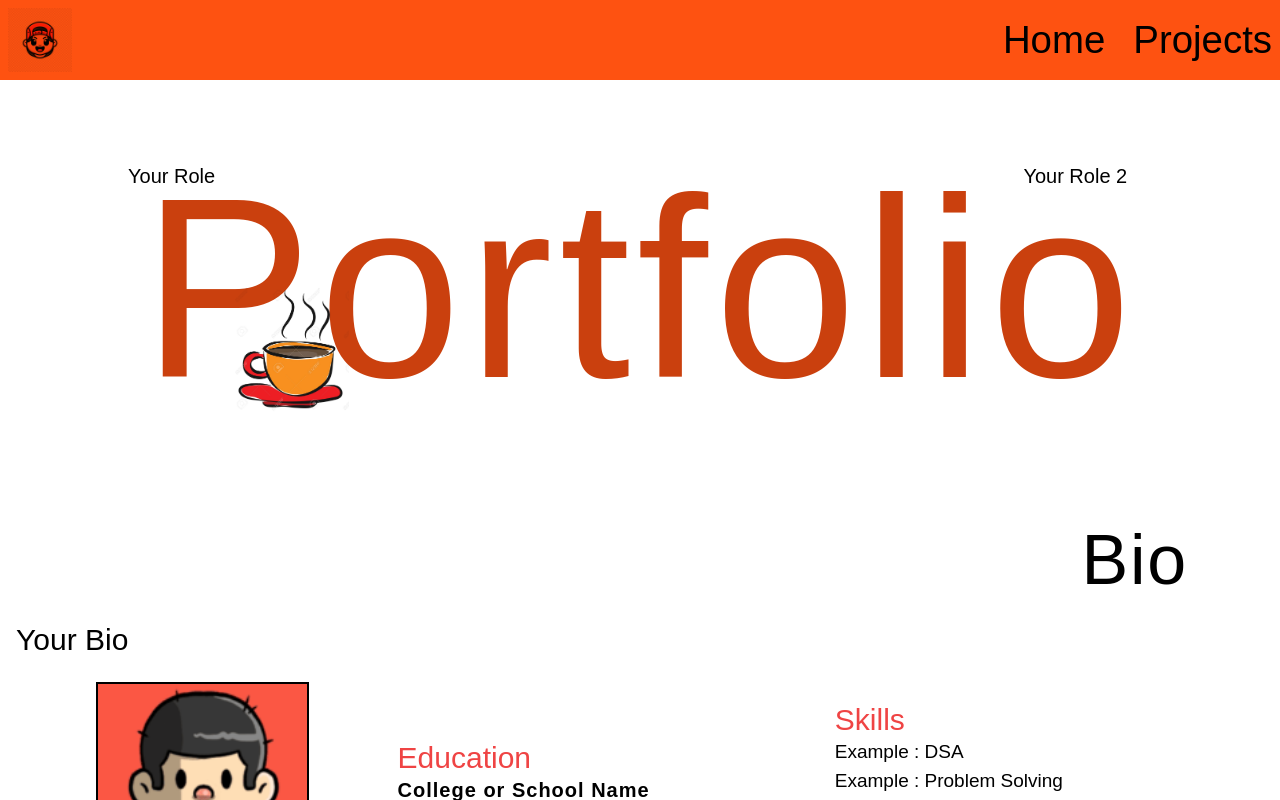
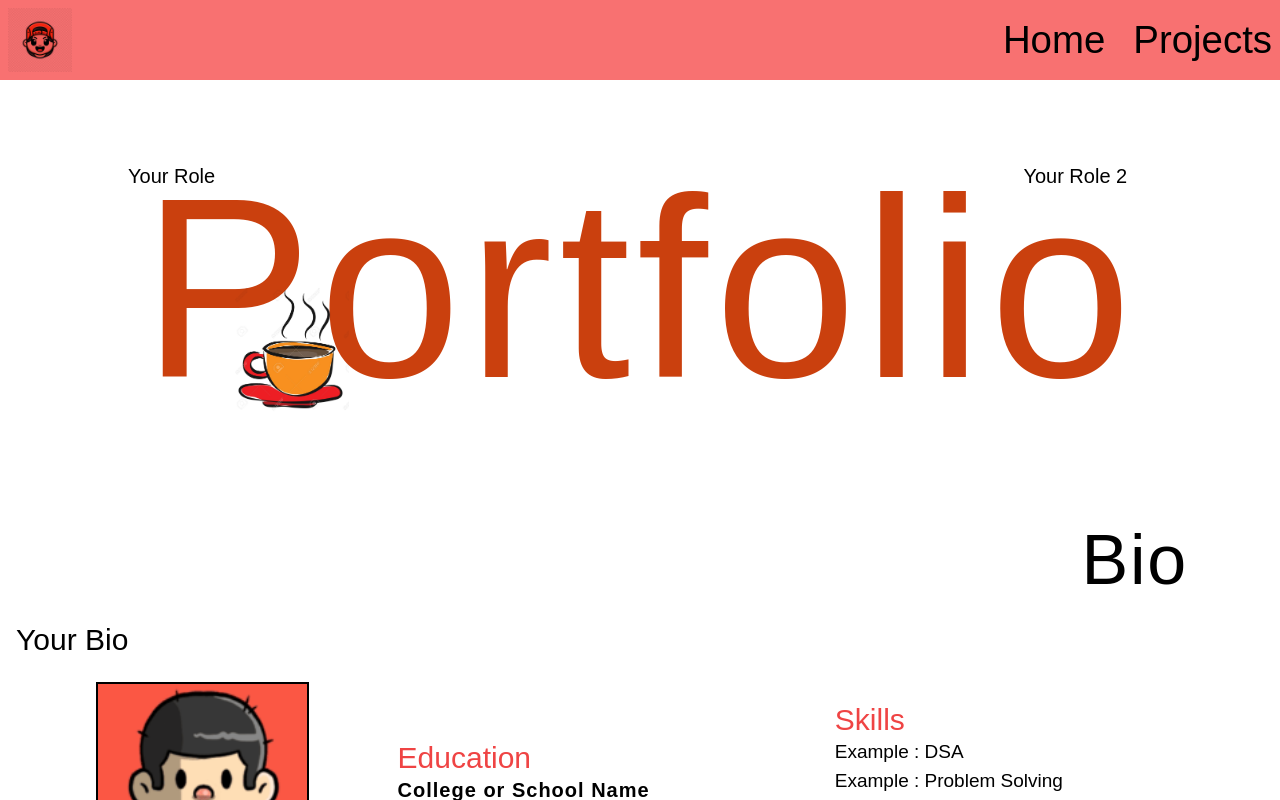
Before and after one commit to AbdullahMukadam/Portfolio-Website-Builder, a React (Vite) app: page /preview in a window 1280 px wide. Shown: the top 800 px of the page. Built offline with nearby package versions, Linux system fonts and the light colour scheme; a web font is replaced by a local one.

Commit message:
Fixed Navbar Colour

```diff
--- a/src/Components/Navbar.jsx
+++ b/src/Components/Navbar.jsx
@@ -9,7 +9,7 @@ function Navbar() {
     }
     return (
 
-        <div className='w-full bg-[#fe5211] relative '>
+        <div className='w-full bg-red-400 relative '>
             <div className={`absolute z-40 w-full bg-red-500 rounded-lg ${open ? "h-screen " : "h-0"} transition-all transition-800 flex items-center justify-center md:hidden`}>
                <div className={`w-[50%] h-[50%] flex items-center flex-col  ${open ? "block transition-all transition-300 delay-500" : "hidden"}`}>
                   <a href="#home" className={`text-[19vw] font-customFont  capitalize hover:border-b-4 border-black m-0 transition-all transition-300`}>Home</a>
@@ -17,8 +17,8 @@ function Navbar() {
 
                </div>
             </div>
-            <div className='w-full bg-[#fe5211] relative flex items-center justify-between'>
-            <div className='w-[50%] h-full bg-[#fe5211] p-2'>
+            <div className='w-full bg-red-400 relative flex items-center justify-between'>
+            <div className='w-[50%] h-full bg-red-400 p-2'>
                 <img className='h-16 mix-blend-multiply' src="/logo.png" alt="logo" />
             </div>
             <div className='w-[50%] h-full p-2 flex justify-end z-50 ' >
```
